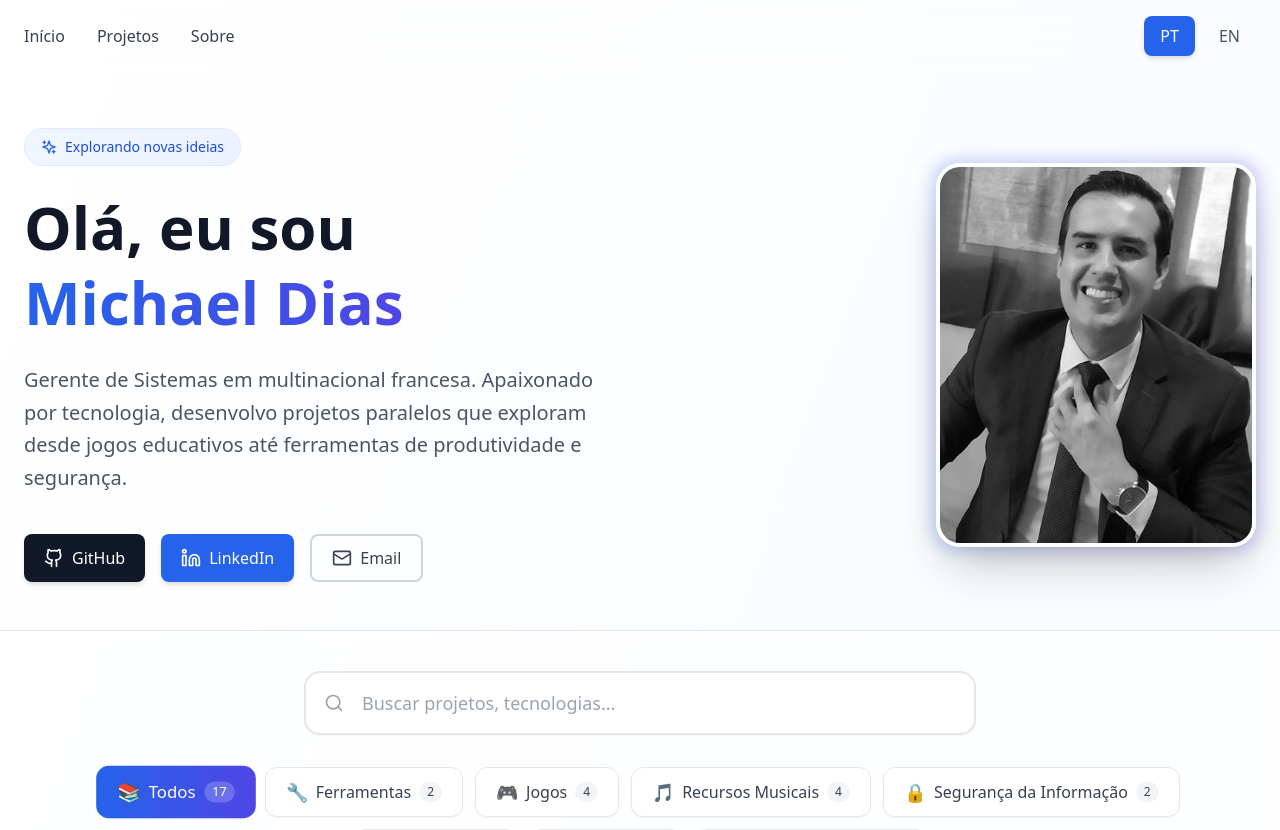
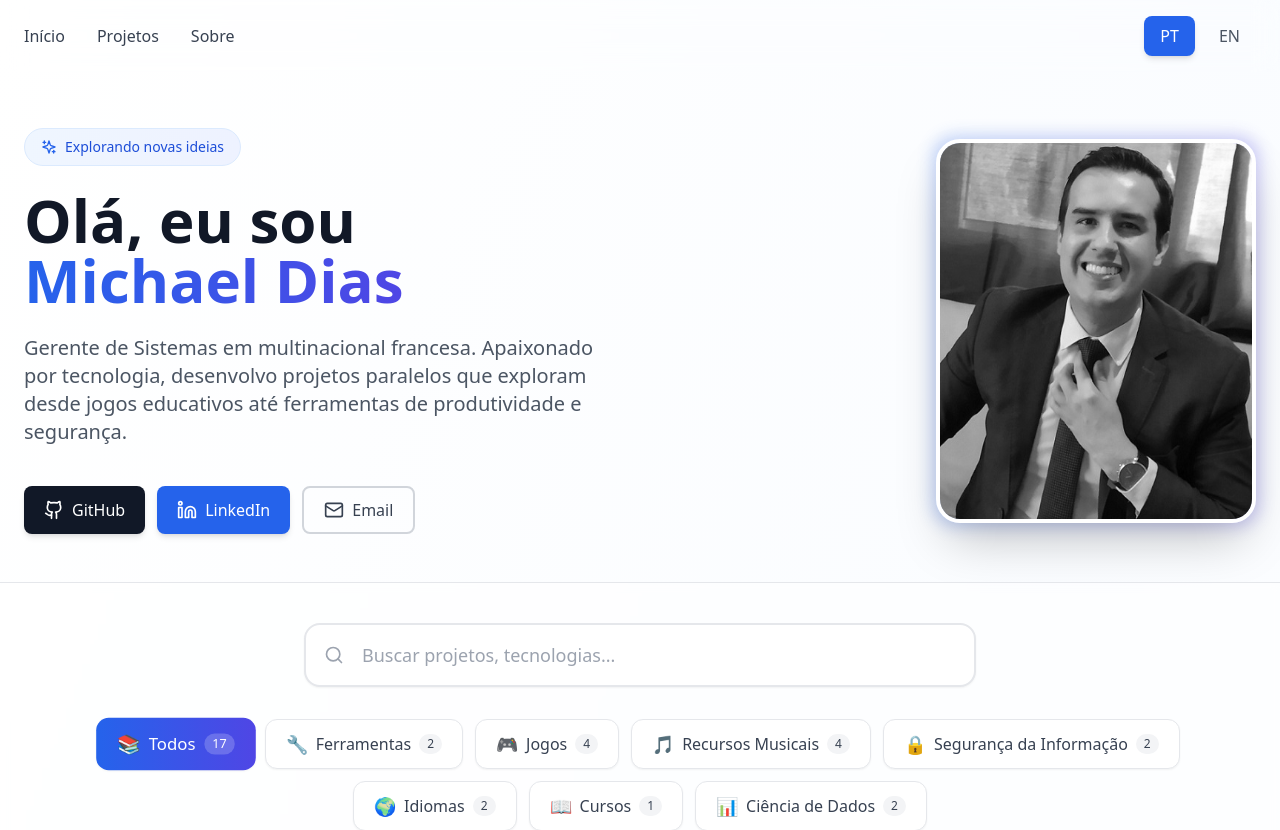
Before and after one commit to michaeldias-code/personalportal, a React (Vite) app: page / in a window 1280 px wide. Shown: the top 830 px of the page. Built offline with nearby package versions, Linux system fonts and the light colour scheme.

Commit message:
Update App.jsx

```diff
--- a/src/App.jsx
+++ b/src/App.jsx
@@ -158,27 +158,27 @@
       {/* Hero Section */}
       <header id="home" className="pt-20">
         <div className="max-w-7xl mx-auto px-6 py-12">
-          <div className="grid md:grid-cols-2 gap-16 items-center">
+          <div className="grid md:grid-cols-2 gap-12 items-center">
             {/* Conteúdo à esquerda */}
-            <div className="space-y-6">
+            <div className="space-y-6 order-2 md:order-1">
               <div className="inline-flex items-center gap-2 px-4 py-2 bg-gradient-to-r from-blue-50 to-indigo-50 border border-blue-100 rounded-full">
                 <Sparkles className="w-4 h-4 text-blue-600" />
                 <span className="text-blue-700 text-sm font-medium">{t.available}</span>
               </div>
 
-              <h1 className="text-6xl font-bold text-gray-900 leading-tight">
+              <h1 className="text-4xl sm:text-5xl md:text-6xl font-bold text-gray-900 leading-tight">
                 {t.hello}<br />
                 <span className="bg-gradient-to-r from-blue-600 to-indigo-600 bg-clip-text text-transparent">
                   Michael Dias
                 </span>
               </h1>
 
-              <p className="text-xl text-gray-600 leading-relaxed">
+              <p className="text-lg sm:text-xl text-gray-600 leading-relaxed">
                 {t.description}
               </p>
 
               {/* Links sociais */}
-              <div className="flex gap-4 pt-4">
+              <div className="flex flex-wrap gap-3 pt-4">
                 <a
                   href="https://github.com/michaeldias-code/personalportal"
                   target="_blank"
@@ -208,13 +208,17 @@
             </div>
 
             {/* Foto à direita */}
-            <div className="flex justify-center md:justify-end">
+            <div className="flex justify-center md:justify-end order-1 md:order-2">
               <div className="relative group">
                 <div className="absolute -inset-1 bg-gradient-to-r from-blue-600 to-indigo-600 rounded-3xl blur opacity-25 group-hover:opacity-40 transition duration-300"></div>
-                <div className="relative w-80 h-96 rounded-3xl overflow-hidden border-4 border-white shadow-2xl">
+                <div className="relative w-64 h-80 sm:w-72 sm:h-[22rem] md:w-80 md:h-96 rounded-3xl overflow-hidden border-4 border-white shadow-2xl">
                   <img
                     src="/foto.jpg"
                     alt="Michael Dias"
+                    onError={(e) => {
+                      e.target.onerror = null;
+                      e.target.src = "https://via.placeholder.com/400x500?text=Michael+Dias";
+                    }}
                     className="w-full h-full object-cover filter grayscale group-hover:grayscale-0 transition-all duration-500"
                   />
                 </div>
@@ -357,7 +361,7 @@
         <div className="max-w-7xl mx-auto px-6 py-10">
           <div className="flex flex-col md:flex-row justify-between items-center gap-6">
             <p className="text-gray-600">
-              © 2025 <span className="font-semibold text-gray-900">Michael Dias</span>. {t.footer}
+              © 2024 <span className="font-semibold text-gray-900">Michael Dias</span>. {t.footer}
             </p>
             <div className="flex gap-6">
               <a href="https://github.com/michaeldias-code/personalportal" target="_blank" rel="noopener noreferrer" className="text-gray-600 hover:text-blue-600 transition-colors font-medium">
```
